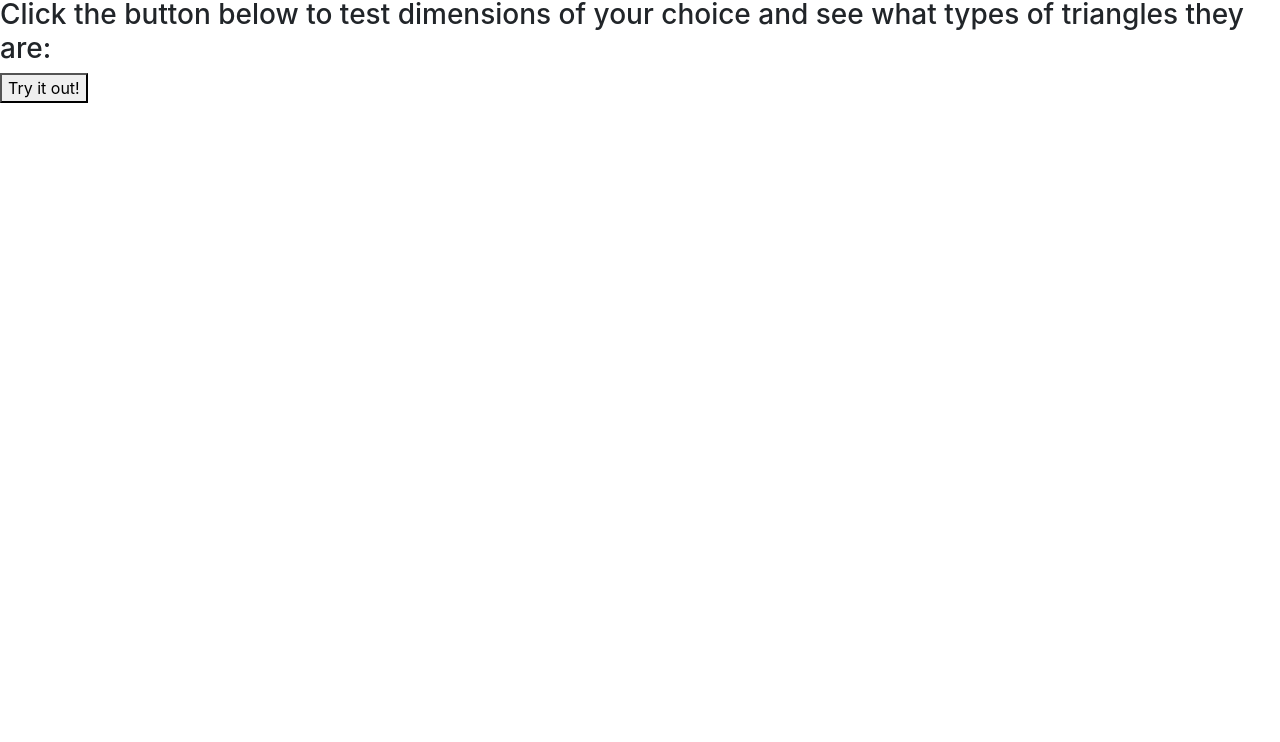
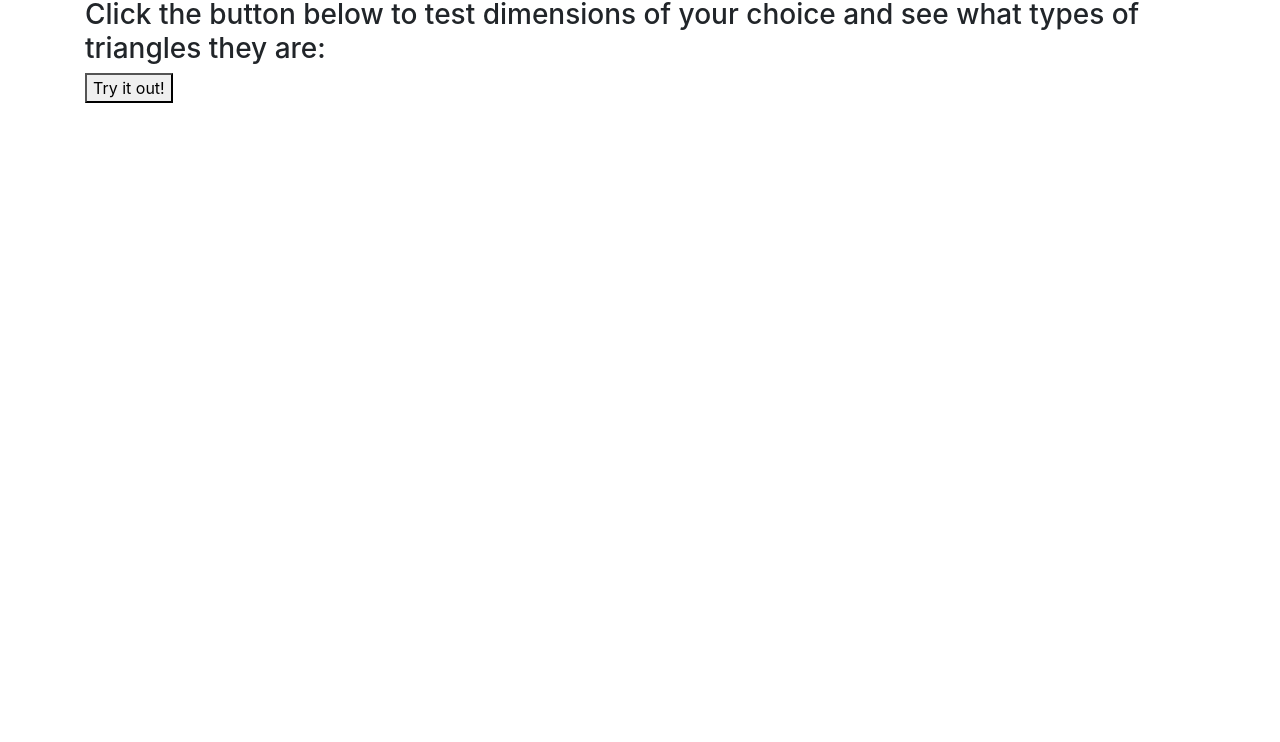
Before and after one commit to chepkiruibetty/triangle-tracker, a plain HTML site: page index.html in a window 1280 px wide. Shown: the part 58-800 px from the top of the page. Drawn offline with nearby package versions, Linux system fonts and the light colour scheme; no server answers.

Commit message:
added a class

```diff
--- a/index.html
+++ b/index.html
@@ -1,5 +1,6 @@
 <!DOCTYPE html>
 <html lang="en">
+
 <head>
     <meta charset="UTF-8">
     <meta name="viewport" content="width=device-width, initial-scale=1.0">
@@ -8,20 +9,25 @@
     <link rel="stylesheet" href="./css/styles.css">
     <title>Triangle Tracker</title>
 </head>
+
 <body>
+    <div class="container">
         <div id="particles-js">
             <div id="content">
                 <h1>Triangle Tracker</h1>
-        <h3>Click the button below to test dimensions of your choice and see what types of triangles they are:</h3>
+                <h3>Click the button below to test dimensions of your choice and see what types of triangles they are:
+                </h3>
                 <button id="button">Try it out!</button>
             </div>
         </div>
-       <script src="scripts.js"type="text/javascript"></script>
+    </div>
+    <script src="scripts.js" type="text/javascript"></script>
     <script src="https://cdn.jsdelivr.net/particles.js/2.0.0/particles.min.js" type="text/javascript"></script>
     <script>
-        particlesJS.load('particles-js', 'particles.json', function(){
+        particlesJS.load('particles-js', 'particles.json', function () {
             console.log('particles.json loaded...');
         });
     </script>
 </body>
+
 </html>
```
Lines whose indentation alone changed are shown as unchanged.
